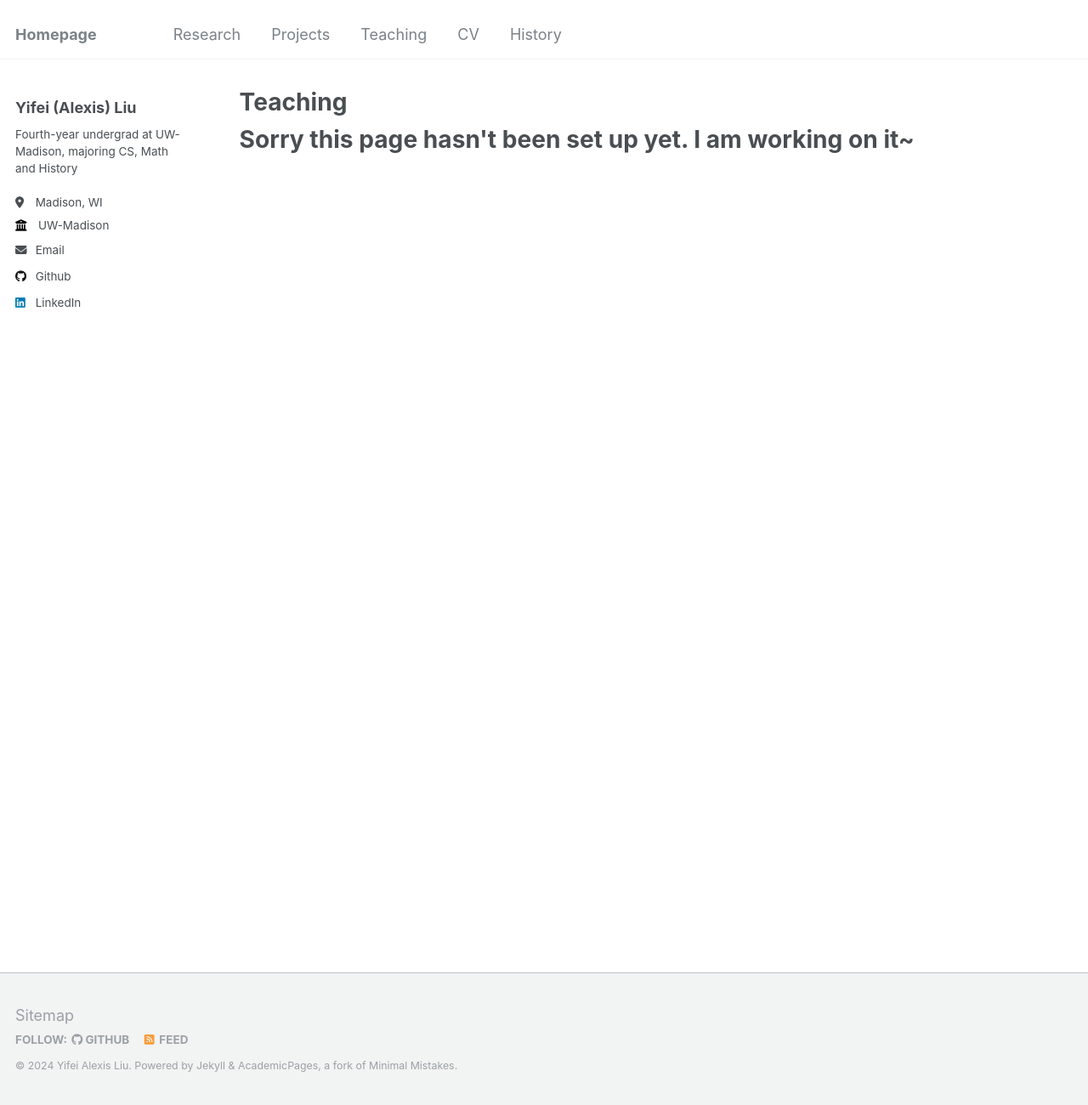
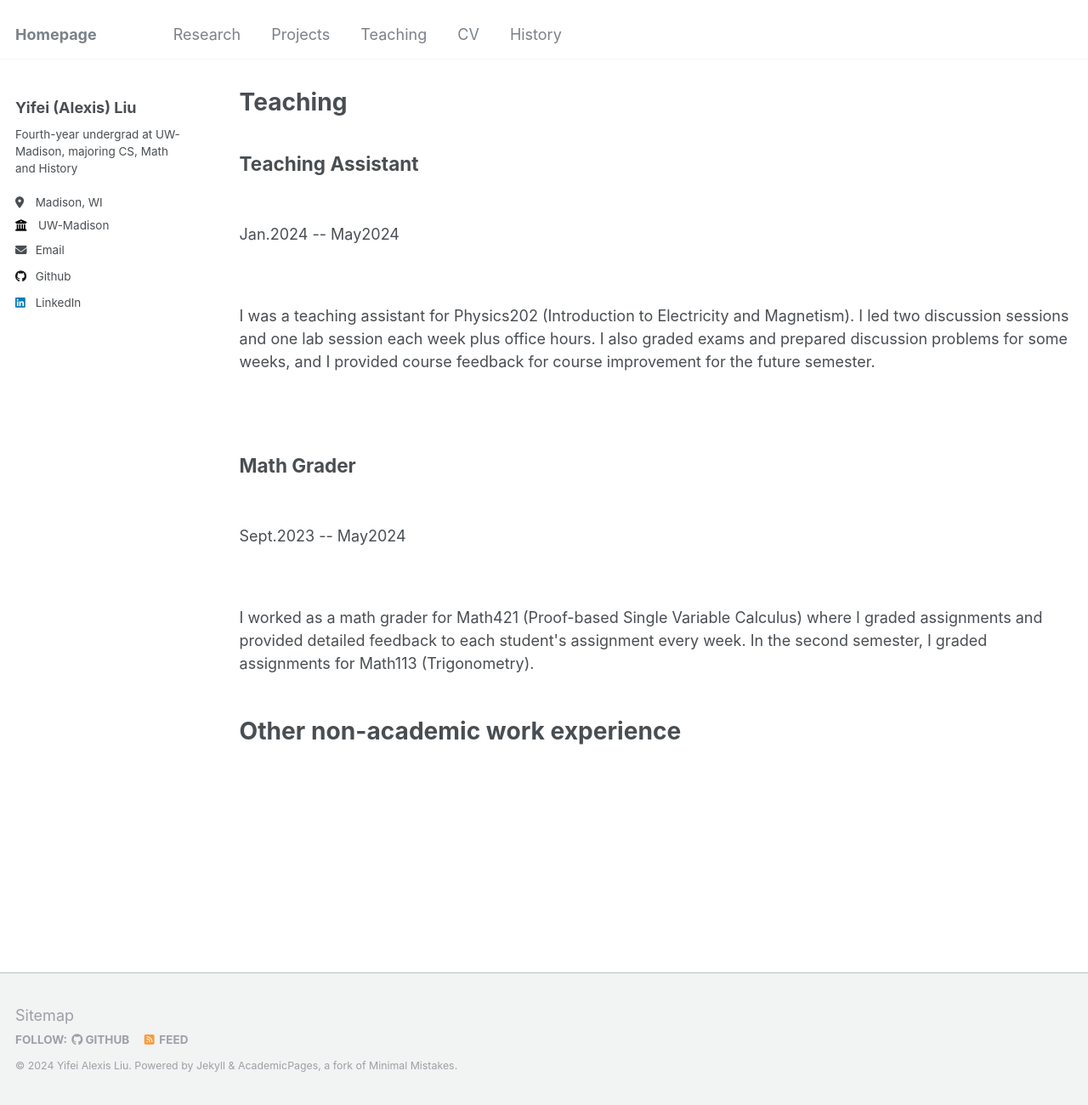
Before and after one commit to AlexisL321/AlexisL321.github.io, a Jekyll site: the page built from _pages/teaching.html, in a window 1280 px wide and 1300 px high. Shown: the whole window at 85% size. Built offline with Jekyll 4.4.1, drawn with Linux system fonts in a browser that asks for light colours.

Commit message:
teaching page update

```diff
--- a/_pages/teaching.html
+++ b/_pages/teaching.html
@@ -5,7 +5,23 @@ permalink: /teaching/
 author_profile: true
 ---
 
-<h1>Sorry this page hasn't been set up yet. I am working on it~</h1>
+<h2>Teaching Assistant</h2><br>
+<p>Jan.2024 -- May2024</p><br>
+<p>I was a teaching assistant for Physics202 (Introduction to Electricity
+ and Magnetism). I led two discussion sessions and one lab session each
+ week plus office hours. I also graded exams and prepared discussion
+ problems for some weeks, and I provided course feedback for course
+ improvement for the future semester.</p><br>
+
+<h2>Math Grader</h2><br>
+<p>Sept.2023 -- May2024</p><br>
+<p>I worked as a math grader for Math421 (Proof-based Single Variable
+ Calculus) where I graded assignments and provided detailed feedback to
+ each student's assignment every week. In the second semester, I graded
+ assignments for Math113 (Trigonometry).</p><br>
+
+ <h1>Other non-academic work experience</h1>
+
 
 <!--
 {% include base_path %} {% for post in site.teaching reversed %} {% include
```
Also changed, not shown: _pages/research.html (+3 -4 lines).
